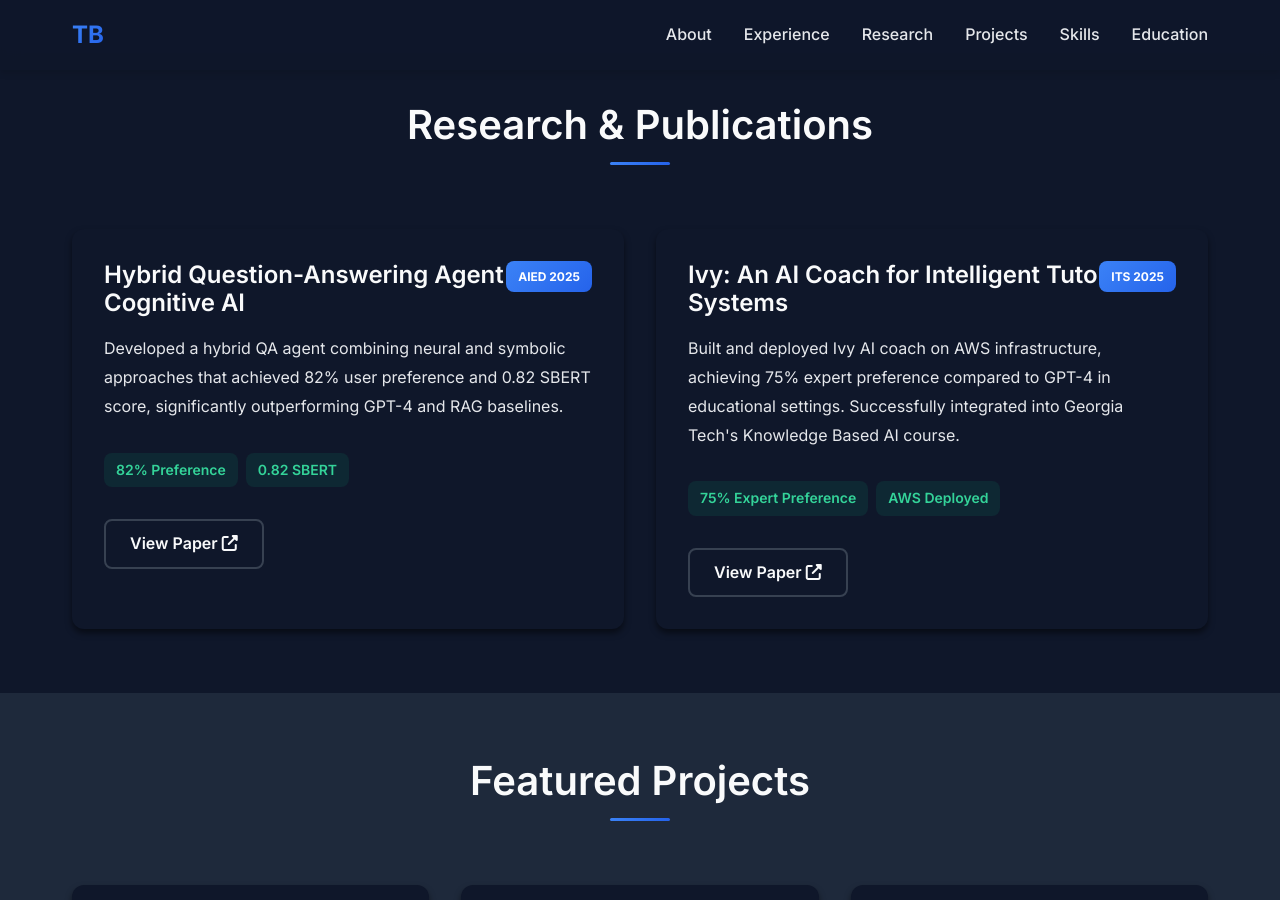
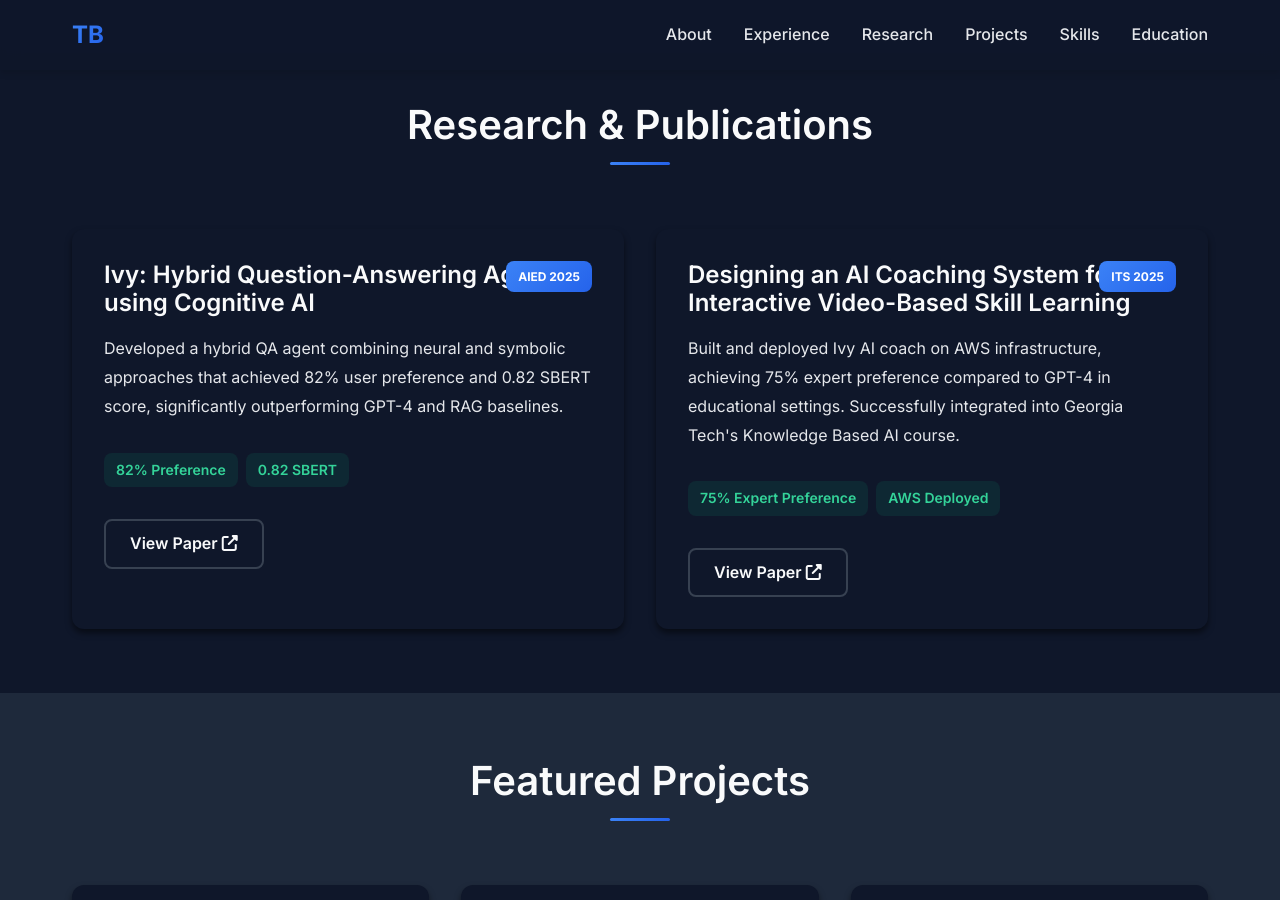
Before and after one commit to tim-bydlon/tim-bydlon.github.io, a Jekyll site: the page built from index.html, in a window 1280 px wide and 900 px high, scrolled down 2152 px. Built offline with Jekyll 4.4.1, drawn with Linux system fonts in a browser that asks for light colours.

Commit message:
updating research section

```diff
--- a/index.html
+++ b/index.html
@@ -86,7 +86,7 @@ layout: default
 
       <div class="publication-card">
         <div class="publication-badge">AIED 2025</div>
-        <h3>Hybrid Question-Answering Agent for Cognitive AI</h3>
+        <h3>Ivy: Hybrid Question-Answering Agent using Cognitive AI</h3>
         <p class="publication-abstract">
           Developed a hybrid QA agent combining neural and symbolic approaches that achieved 82% user preference
           and 0.82 SBERT score, significantly outperforming GPT-4 and RAG baselines.
@@ -102,7 +102,7 @@ layout: default
 
       <div class="publication-card">
         <div class="publication-badge">ITS 2025</div>
-        <h3>Ivy: An AI Coach for Intelligent Tutoring Systems</h3>
+        <h3>Designing an AI Coaching System for Interactive Video-Based Skill Learning</h3>
         <p class="publication-abstract">
           Built and deployed Ivy AI coach on AWS infrastructure, achieving 75% expert preference compared to GPT-4
           in educational settings. Successfully integrated into Georgia Tech's Knowledge Based AI course.
```
